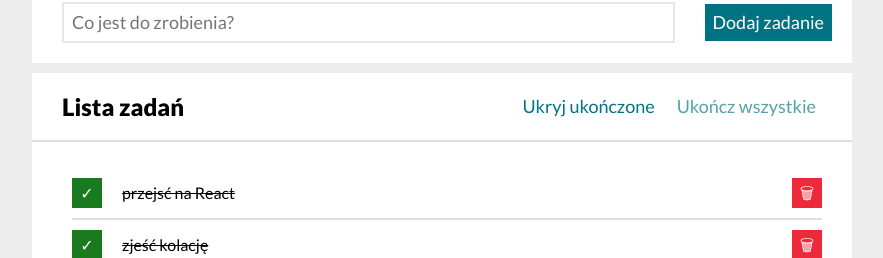
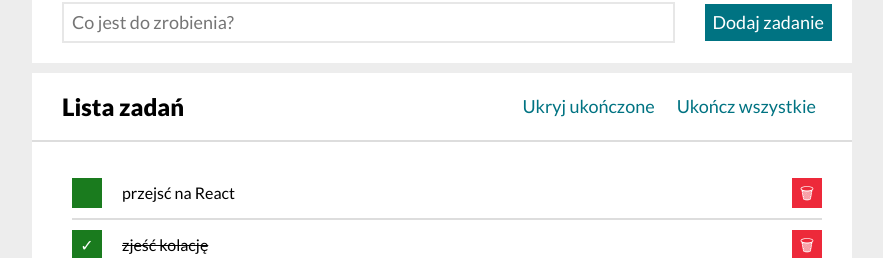
Before and after one commit to olos1992/to-do-list-react, a React (Create React App) app: page / in a window 1280 px wide. Shown: the part 207-465 px from the top of the page, without its empty margins (198-1081 px from the left). Built offline with nearby package versions, Linux system fonts and the light colour scheme.

Commit message:
js changed

```diff
--- a/src/App.js
+++ b/src/App.js
@@ -6,7 +6,7 @@ import Header from "./Header";
 import Container from "./Container";
 
 const tasks = [
-  { id: 1, content: "przejsć na React", finished: true },
+  { id: 1, content: "przejsć na React", finished: false },
   { id: 2, content: "zjeść kolację", finished: true },
 ]
 
```
